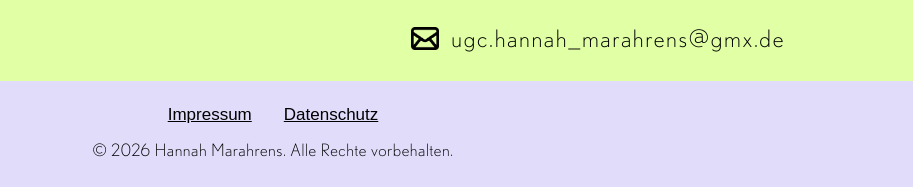
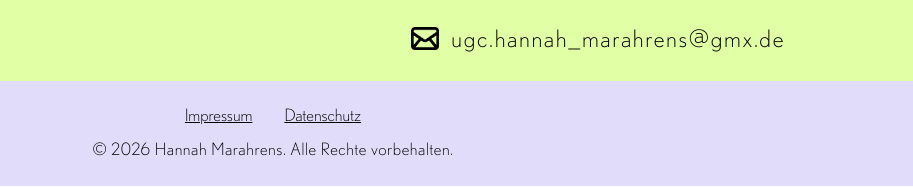
Before and after one commit to hannahmxs/ugc_portfolio-hannah_marahrens, a plain HTML site: page index.html in a window 1280 px wide. Shown: the part 8001-8188 px from the top of the page, 367-1280 px from the left. Drawn offline with Linux system fonts and the light colour scheme; a web font is replaced by a local one.

Commit message:
Update legal button styles with font-family
Added 'NobelLight' font-family to legal button styles.

```diff
--- a/index.html
+++ b/index.html
@@ -473,9 +473,10 @@
       gap: 0.8rem;
     }
     .legal-links { display: flex; gap: 2rem; }
-    .legal-btn {
-      font-size: 17px; color: var(--ink); text-decoration: underline; font-weight: 400;
-      background: none; border: none; cursor: pointer; padding: 0;
+   .legal-btn {
+  font-size: 17px; color: var(--ink); text-decoration: underline; font-weight: 400;
+  background: none; border: none; cursor: pointer; padding: 0;
+  font-family: 'NobelLight', sans-serif;
     }
     .legal-btn:hover { color: var(--muted); }
     .closing-copyright {
```
